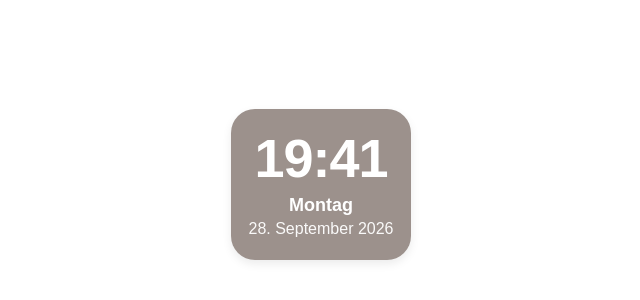
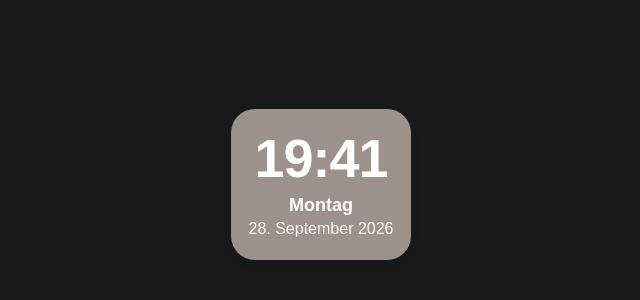
Before and after one commit to rxbdmrcn-cloud/notion-clock-widget, a plain HTML site: page index.html in a window 1280 px wide. Shown: the part 216-516 px from the top of the page, without its empty margins (319-959 px from the left). Drawn offline with Linux system fonts and the dark colour scheme.

Commit message:
Update index.html

```diff
--- a/index.html
+++ b/index.html
@@ -13,7 +13,7 @@
     }
 
     body {
-      background: transparent !important;
+      background: #ffffff;
       display: flex;
       justify-content: center;
       align-items: center;
@@ -48,6 +48,11 @@
       font-size: 16px;
       opacity: 0.95;
     }
+    @media (prefers-color-scheme: dark) {
+  body {
+    background: #191919;
+  }
+}
   </style>
 </head>
 <body>
```
